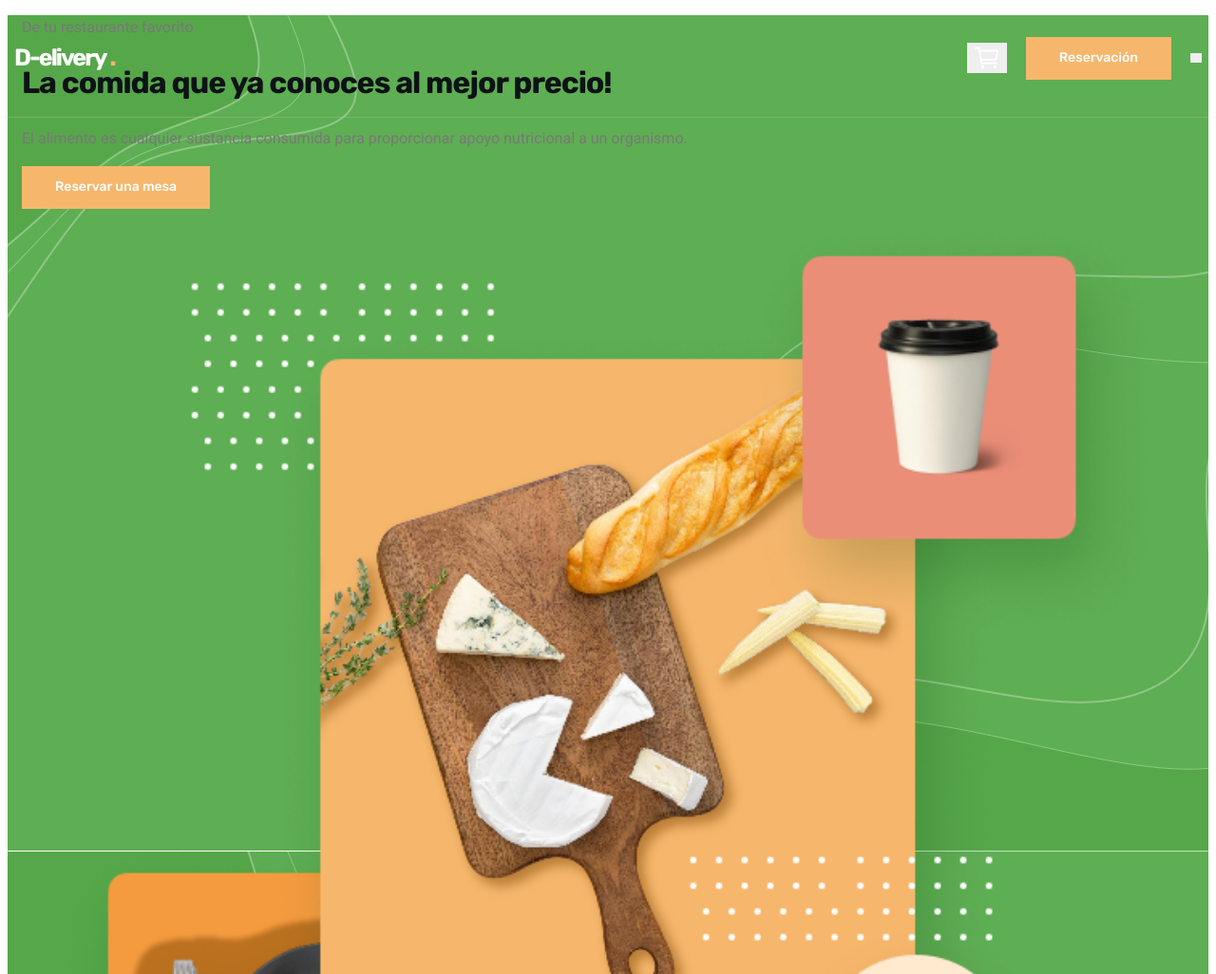
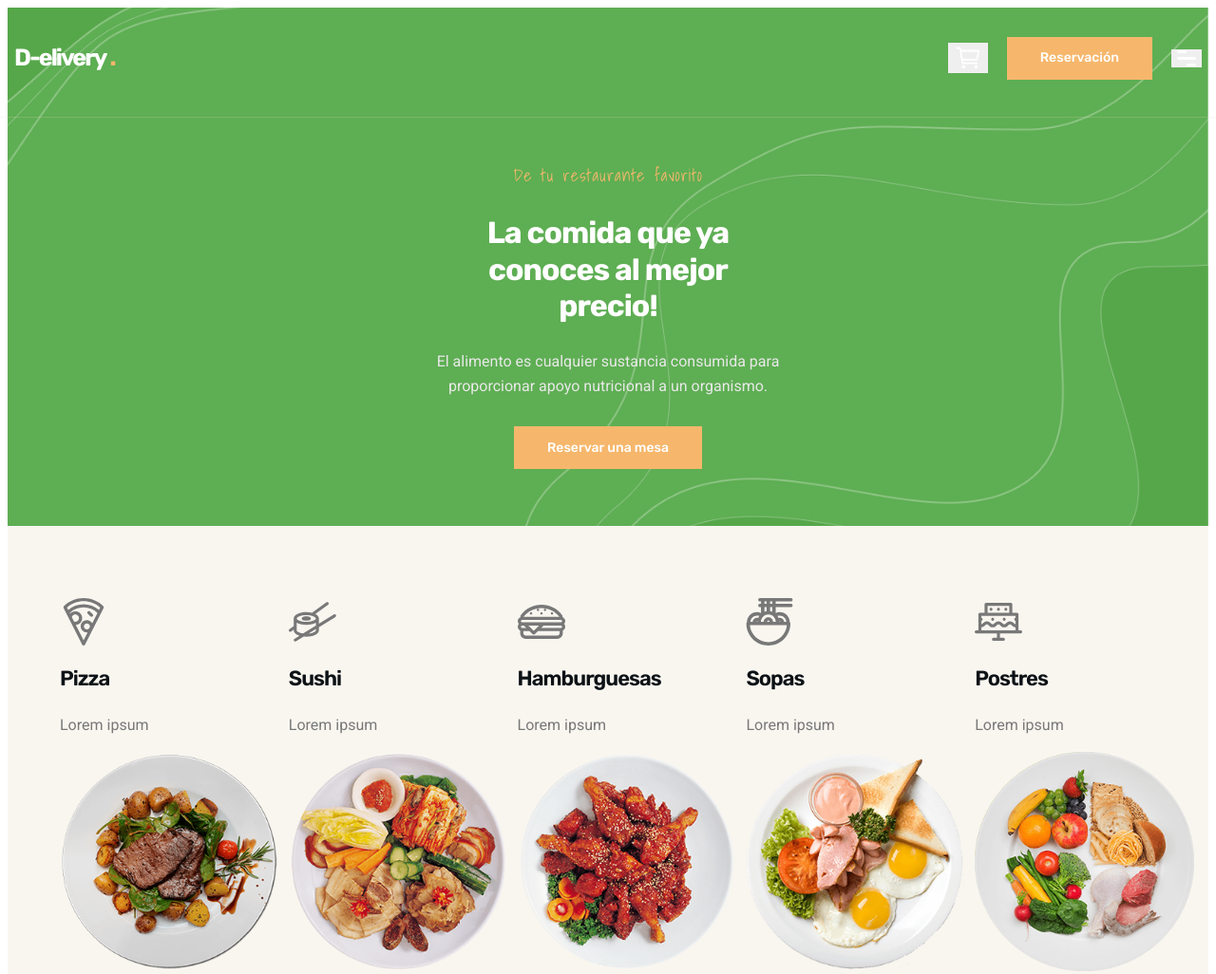
Before and after one commit to kevinvilla01/Proyecto_pagweb_restaurante, a plain HTML site: page index.html in a window 1280 px wide. Shown: the top 1026 px of the page at 95% size. Drawn offline with nearby package versions, Linux system fonts and the light colour scheme; files whose address does not match are found by name.

Commit message:
banner animaciones css

```diff
--- a/style.css
+++ b/style.css
@@ -427,3 +427,77 @@ body.active{
 .navbar-link.btn-hover:is(:hover,:focus){
     color: var(--darkOrange);
 }
+
+/* Animaciones icons menu */
+
+.line{
+    width: 10px;
+    height: 3px;
+    background-color: var(--btn-color);
+    border-radius: 5px;
+    transition: var(--transition-1);
+}
+
+.line.middle{
+    width: 20px;
+}
+
+.line.bottom{
+    margin-left: auto;
+}
+
+.nav-toogle-btn.active .line.top{
+    transform: translate(1px, 3px) rotate(45deg);
+}
+
+.nav-toogle-btn.active .line.middle{
+    transform: rotate(-45deg);
+}
+
+.nav-toogle-btn.active .line.bottom{
+    transform: translate(-1px, -3px) rotate(45deg);
+}
+
+/* Banner principal */
+
+.banner-img{
+    display: none;
+}
+
+.banner{
+    background-repeat: no-repeat;
+    background-size: cover;
+    background-position: center;
+    padding-block: 145px 60px;
+    text-align: center;
+}
+
+.banner-subtitle{
+    color: var(--darkOrange);
+    font-family: var(--ff-shadows-into-light);
+    font-size: var(--fs-3);
+    letter-spacing: 1px;
+    margin-block-end: 20px;
+}
+
+.banner-title{
+    color: var(--white);
+    max-width: 12ch;
+    margin-inline: auto;
+}
+
+.banner-text{
+    color: #e8e8e8;
+    margin-block: 15px 30px;
+    max-width: 44ch;
+    margin-inline: auto;
+}
+
+.banner .btn{
+    margin-inline: auto;
+}
+
+.banner .btn:is(:hover,:focus){
+    background-color: var(--white);
+    color: var(--black);
+}
```
